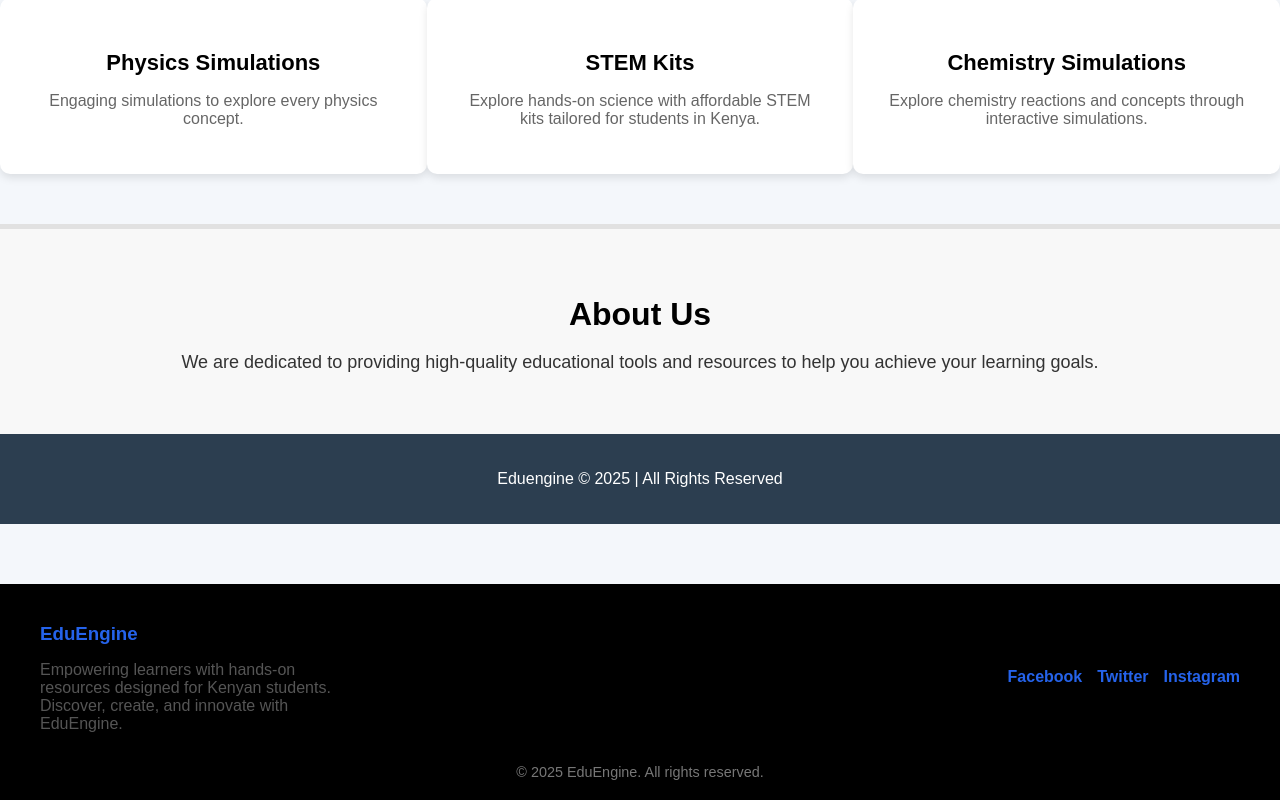
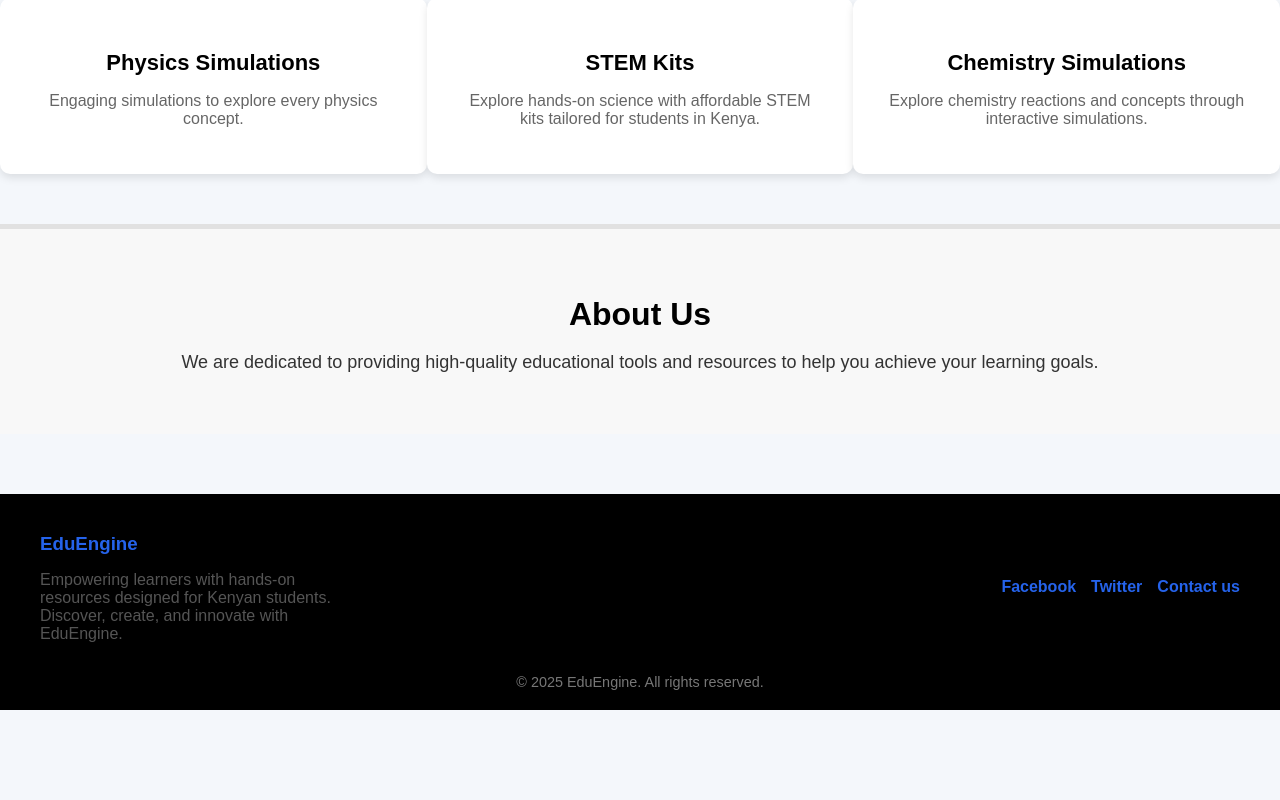
Before and after one commit to FrankOnyiego/sim-portal, a React (Create React App) app: page / in a window 1280 px wide. Shown: the part 428-1228 px from the top of the page. After the commit the page ends 1138 px from the top, so only its background shows below. Built offline with nearby package versions, Linux system fonts and the light colour scheme.

Commit message:
footer issue fixed

```diff
--- a/src/pages/Footer.js
+++ b/src/pages/Footer.js
@@ -9,9 +9,9 @@ const Footer = () => {
           </p>
         </div>
         <div style={socialStyle}>
-          <a href="#" aria-label="Facebook" style={linkStyle}>Facebook</a>
-          <a href="#" aria-label="Twitter" style={linkStyle}>Twitter</a>
-          <a href="#" aria-label="Instagram" style={linkStyle}>Instagram</a>
+          <a href="https://web.facebook.com/frankonyaboga" aria-label="Facebook" style={linkStyle}>Facebook</a>
+          <a href="https://x.com/franknyaboga_" aria-label="Twitter" style={linkStyle}>Twitter</a>
+          <a href="https://mail.google.com/mail/u/0/?fs=1&to=techsupport@eduengine.co.ke&tf=cm" aria-label="Instagram" style={linkStyle}>Contact us</a>
         </div>
       </div>
       <div style={copyStyle}>
--- a/src/pages/Home.js
+++ b/src/pages/Home.js
@@ -44,10 +44,6 @@ const HomePage = () => {
         <h2>About Us</h2>
         <p>We are dedicated to providing high-quality educational tools and resources to help you achieve your learning goals.</p>
       </section>
-
-      <footer className="footer">
-        <p>Eduengine © 2025 | All Rights Reserved</p>
-      </footer>
     </div>
   );
 };
--- a/src/pages/StemKit.js
+++ b/src/pages/StemKit.js
@@ -71,7 +71,14 @@ const STEMKitsPage = () => {
               </ul>
               <div className="kit-footer">
                 <span className="kit-price">{kit.price}</span>
-                <button className="buy-button">Buy Now</button>
+                <a
+  href={`https://wa.me/254703409780?text=I'm%20interested%20in%20the%20${encodeURIComponent(kit.name)}.`}
+  target="_blank"
+  rel="noopener noreferrer"
+  className="buy-button"
+>
+  Buy Now
+</a>
               </div>
             </div>
           </div>
```
